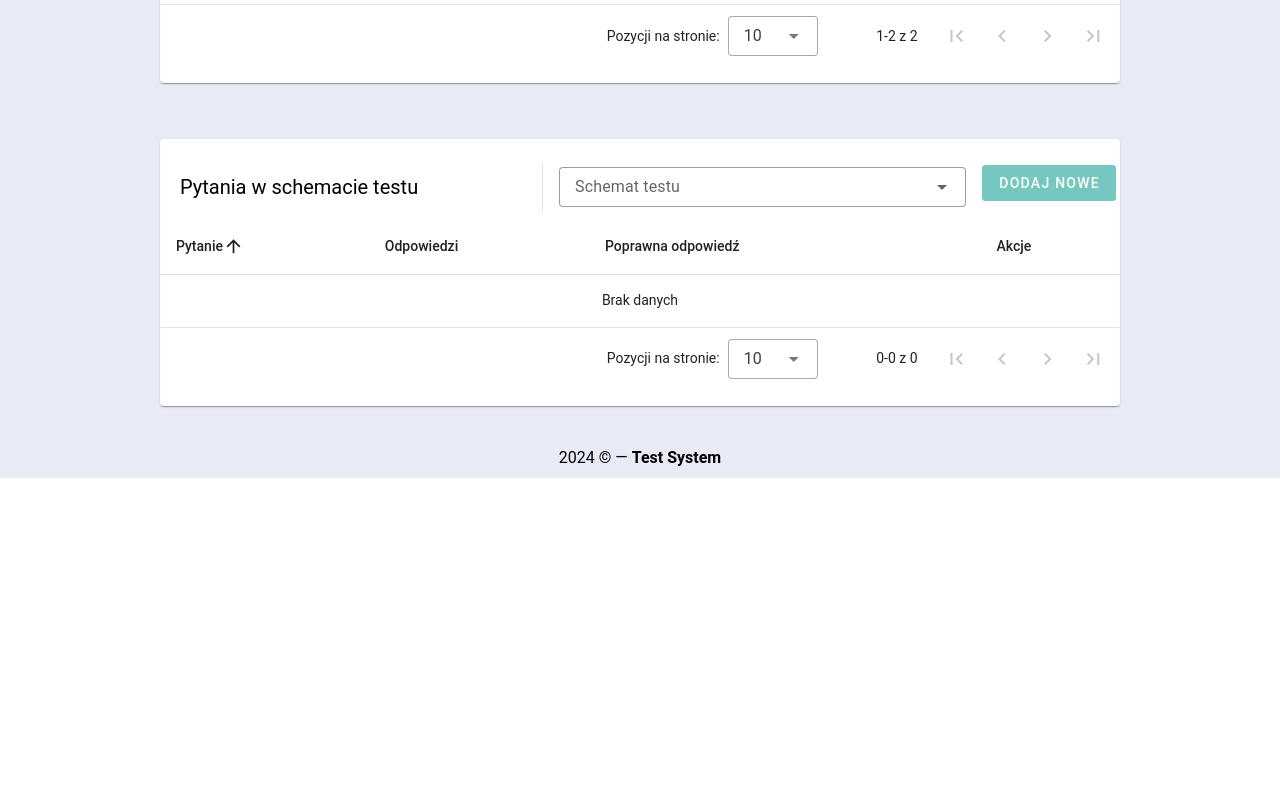
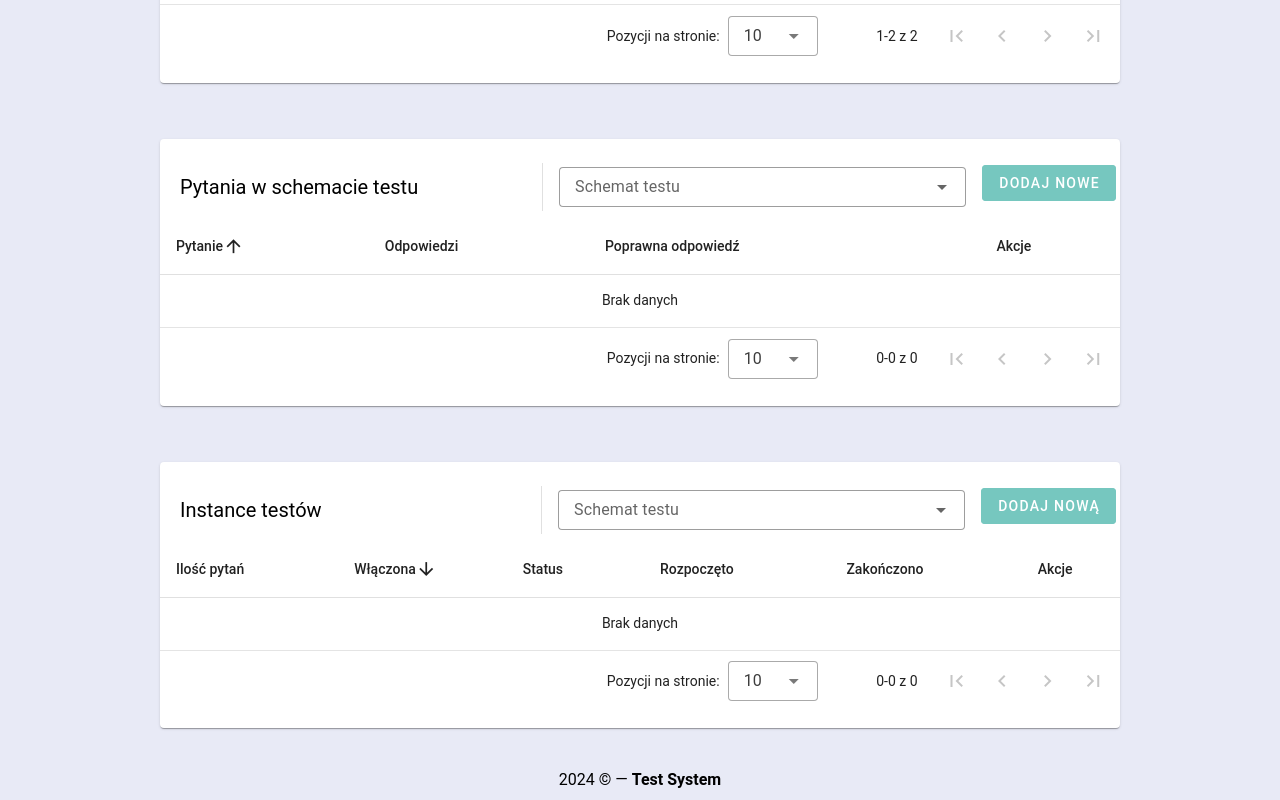
Before and after one commit to janszczuryk/TestSystem, a Vue app in the folder frontend/: page /manage in a window 1280 px wide. Shown: the part 948-1748 px from the top of the page. Before the commit the page ends 1426 px from the top, so only its background shows below. Built offline with nearby package versions, Linux system fonts and the light colour scheme.

Commit message:
feat(frontend): add test instance crud component

```diff
--- a/frontend/components.d.ts
+++ b/frontend/components.d.ts
@@ -14,6 +14,7 @@ declare module 'vue' {
     RouterLink: typeof import('vue-router')['RouterLink']
     RouterView: typeof import('vue-router')['RouterView']
     SubjectCrud: typeof import('./src/components/manage/SubjectCrud.vue')['default']
+    TestInstanceCrud: typeof import('./src/components/manage/TestInstanceCrud.vue')['default']
     TestSchemaCrud: typeof import('./src/components/manage/TestSchemaCrud.vue')['default']
     TestSchemaQuestionCrud: typeof import('./src/components/manage/TestSchemaQuestionCrud.vue')['default']
   }
--- /dev/null
+++ b/frontend/src/components/manage/TestInstanceCrud.vue
@@ -0,0 +1,247 @@
+<script setup>
+import {computed, nextTick, onMounted, reactive, ref, watch} from 'vue';
+import {getStatusName} from "@/utils/test-instance";
+import {getLocalizedDate} from "@/utils/date";
+import {TestInstanceStatus} from "@/types/test-instance";
+
+const testSchemas = ref([]);
+const chosenTestSchema = ref(null);
+
+const dialog = ref(false);
+const dialogDelete = ref(false);
+const headers = [
+  {title: 'Ilość pytań', key: 'questionsCount'},
+  {title: 'Włączona', key: 'isEnabled'},
+  {title: 'Status', key: 'status'},
+  {title: 'Rozpoczęto', key: 'startedAt'},
+  {title: 'Zakończono', key: 'endedAt'},
+  {title: 'Akcje', key: 'actions', sortable: false},
+];
+const testInstances = ref([]);
+const editedIndex = ref(-1);
+const editedItem = reactive({
+  questionsCount: 0,
+  isEnabled: false,
+});
+const defaultItem = {
+  questionsCount: 0,
+  isEnabled: false,
+};
+
+const formTitle = computed(() => (editedIndex.value === -1 ? 'Dodaj nowe' : 'Edytuj'));
+
+watch(dialog, (value) => {
+  if (!value) close();
+});
+watch(dialogDelete, (value) => {
+  if (!value) closeDelete();
+});
+
+watch(chosenTestSchema, (value) => {
+  testInstances.value = [
+    {
+      id: '1bcef399-5c17-40e0-af0f-aa62b2727f3e',
+      schemaId: '83c630f4-a4a6-452a-8bd3-7cd9b0ba7fa1',
+      questionsCount: 3,
+      isEnabled: true,
+      status: 'created',
+      startedAt: null,
+      endedAt: null,
+    },
+    {
+      id: '1bcef399-5c17-40e0-af0f-aa62b2727f3e',
+      schemaId: '83c630f4-a4a6-452a-8bd3-7cd9b0ba7fa1',
+      questionsCount: 5,
+      isEnabled: true,
+      status: 'started',
+      startedAt: new Date(),
+      endedAt: null,
+    },
+    {
+      id: '1bcef399-5c17-40e0-af0f-aa62b2727f3e',
+      schemaId: '83c630f4-a4a6-452a-8bd3-7cd9b0ba7fa1',
+      questionsCount: 7,
+      isEnabled: false,
+      status: 'ended',
+      startedAt: new Date(),
+      endedAt: new Date(),
+    },
+  ];
+});
+
+onMounted(() => {
+  initialize();
+});
+
+const initialize = () => {
+  testSchemas.value = [
+    {
+      id: '83c630f4-a4a6-452a-8bd3-7cd9b0ba7fa1',
+      name: 'Kolokwium nr 1',
+      subject: 'Sieci komputerowe 1',
+      subjectId: '103b07a3-e67b-4e25-95f4-6a6061add688'
+    },
+    {
+      id: '83c630f4-a4a6-452a-8bd3-7cd9b0ba7fa2',
+      name: 'Kolokwium nr 2',
+      subject: 'Sieci komputerowe 2',
+      subjectId: '103b07a3-e67b-4e25-95f4-6a6061add689'
+    },
+  ];
+};
+
+const editItem = (item) => {
+  editedIndex.value = testInstances.value.indexOf(item);
+  Object.assign(editedItem, item);
+  dialog.value = true;
+};
+
+const deleteItem = (item) => {
+  editedIndex.value = testInstances.value.indexOf(item);
+  Object.assign(editedItem, item);
+  dialogDelete.value = true;
+};
+
+const startInstance = (item) => {
+  editedIndex.value = testInstances.value.indexOf(item);
+  item.status = TestInstanceStatus.STARTED;
+  Object.assign(editedItem, item);
+  save();
+};
+
+const endInstance = (item) => {
+  editedIndex.value = testInstances.value.indexOf(item);
+  item.status = TestInstanceStatus.ENDED;
+  Object.assign(editedItem, item);
+  save();
+}
+
+const deleteItemConfirm = () => {
+  testInstances.value.splice(editedIndex.value, 1);
+  closeDelete();
+};
+
+const close = () => {
+  dialog.value = false;
+  nextTick(() => {
+    Object.assign(editedItem, defaultItem);
+    editedIndex.value = -1;
+  });
+};
+
+const closeDelete = () => {
+  dialogDelete.value = false;
+  nextTick(() => {
+    Object.assign(editedItem, defaultItem);
+    editedIndex.value = -1;
+  });
+};
+
+const save = () => {
+  if (editedIndex.value > -1) {
+    Object.assign(testInstances.value[editedIndex.value], editedItem);
+  } else {
+    testInstances.value.push({...editedItem});
+  }
+  close();
+};
+</script>
+
+<template>
+  <v-data-table
+    :headers="headers"
+    :items="testInstances"
+    :sort-by="[{ key: 'isEnabled', order: 'desc' }]"
+  >
+    <template v-slot:top>
+      <v-toolbar flat color="white">
+        <v-toolbar-title>Instance testów</v-toolbar-title>
+        <v-divider class="mx-4" inset vertical></v-divider>
+        <v-select
+          v-model="chosenTestSchema"
+          :items="testSchemas"
+          item-value="id"
+          item-title="name"
+          variant="outlined"
+          density="compact"
+          label="Schemat testu"
+          hide-details
+        >
+        </v-select>
+        <v-dialog v-model="dialog" max-width="500px">
+          <template v-slot:activator="{ props }">
+            <v-btn class="mb-2 ml-4" color="primary" variant="elevated" v-bind="props" :disabled="!chosenTestSchema">
+              Dodaj nową
+            </v-btn>
+          </template>
+          <v-card>
+            <v-card-title>
+              <span class="text-h5">{{ formTitle }}</span>
+            </v-card-title>
+            <v-card-text>
+              <v-container>
+                <v-row>
+                  <v-col>
+                    <v-text-field type="number" variant="outlined" v-model="editedItem.questionsCount"
+                                  label="Ilość pytań"></v-text-field>
+                  </v-col>
+                </v-row>
+                <v-row>
+                  <v-col>
+                    <v-checkbox v-model="editedItem.isEnabled" label="Włączona"></v-checkbox>
+                  </v-col>
+                </v-row>
+              </v-container>
+            </v-card-text>
+            <v-card-actions>
+              <v-spacer></v-spacer>
+              <v-btn color="blue-darken-1" variant="text" @click="close">Anuluj</v-btn>
+              <v-btn color="blue-darken-1" variant="text" @click="save">Zapisz</v-btn>
+            </v-card-actions>
+          </v-card>
+        </v-dialog>
+        <v-dialog v-model="dialogDelete" max-width="500px">
+          <v-card>
+            <v-card-title class="text-h5">Jesteś pewien, że chcesz usunąc ten wpis?</v-card-title>
+            <v-card-actions>
+              <v-spacer></v-spacer>
+              <v-btn color="blue-darken-1" variant="text" @click="closeDelete">Anuluj</v-btn>
+              <v-btn color="blue-darken-1" variant="text" @click="deleteItemConfirm">Potwiedź</v-btn>
+              <v-spacer></v-spacer>
+            </v-card-actions>
+          </v-card>
+        </v-dialog>
+      </v-toolbar>
+    </template>
+    <template v-slot:item.isEnabled="{ item }">
+      {{ item.isEnabled ? 'Tak' : 'Nie' }}
+    </template>
+    <template v-slot:item.status="{ item }">
+      {{ getStatusName(item.status) }}
+    </template>
+    <template v-slot:item.startedAt="{ item }">
+      {{ getLocalizedDate(item.startedAt) }}
+    </template>
+    <template v-slot:item.endedAt="{ item }">
+      {{ getLocalizedDate(item.endedAt) }}
+    </template>
+    <template v-slot:item.actions="{ item }">
+      <v-icon size="small" class="mr-2" @click="startInstance(item)">
+        mdi-play-circle
+      </v-icon>
+      <v-icon size="small" class="mr-2" @click="endInstance(item)">
+        mdi-stop-circle
+      </v-icon>
+      <v-icon size="small" class="mr-2" @click="editItem(item)">
+        mdi-pencil
+      </v-icon>
+      <v-icon size="small" @click="deleteItem(item)">
+        mdi-delete
+      </v-icon>
+    </template>
+  </v-data-table>
+</template>
+
+<style scoped>
+
+</style>
--- a/frontend/src/pages/manage.vue
+++ b/frontend/src/pages/manage.vue
@@ -3,6 +3,7 @@ import Breadcrumbs from "@/components/Breadcrumbs.vue";
 import SubjectCrud from "@/components/manage/SubjectCrud.vue";
 import TestSchemaCrud from "@/components/manage/TestSchemaCrud.vue";
 import TestSchemaQuestionCrud from "@/components/manage/TestSchemaQuestionCrud.vue";
+import TestInstanceCrud from "@/components/manage/TestInstanceCrud.vue";
 
 const breadcrumbs = [
   {
@@ -55,6 +56,13 @@ const breadcrumbs = [
         </v-card>
       </v-col>
     </v-row>
+    <v-row>
+      <v-col cols="12">
+        <v-card class="mx-auto my-4 py-4" max-width="960">
+          <TestInstanceCrud/>
+        </v-card>
+      </v-col>
+    </v-row>
   </v-container>
 </template>
 
```
